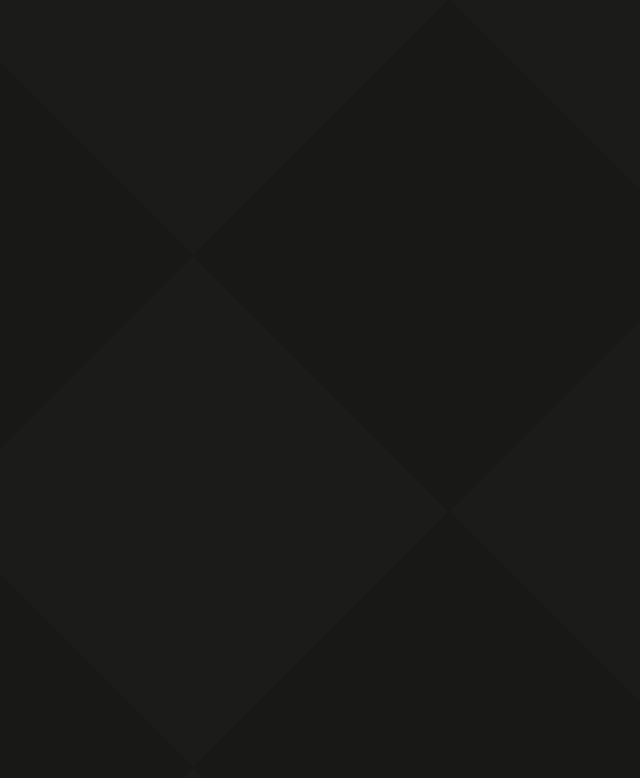
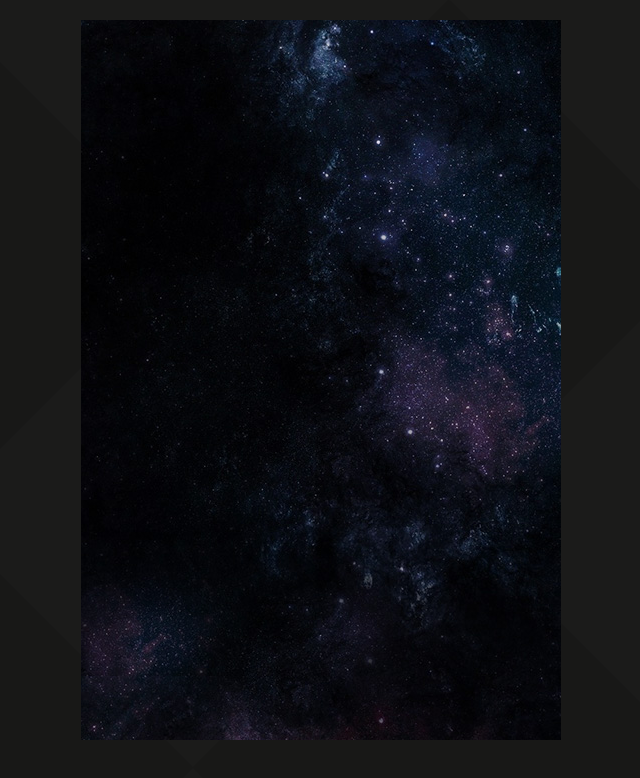
Before and after one commit to developer-karan-arora/demo-space-new, a React (Vite) app: page / in a window 1280 px wide. Shown: the top 778 px of the page, without its empty margins (319-959 px from the left). Built offline with nearby package versions, Linux system fonts and the light colour scheme.

Commit message:
added space-image

```diff
--- a/src/App.jsx
+++ b/src/App.jsx
@@ -3,7 +3,13 @@ import "./App.css";
 import "./Game.css";
 
 function App() {
-  return <div className="game-bg"></div>;
+  return (
+    <div className="game-bg">
+      <div className="game">
+        <div className="game-container"></div>
+      </div>
+    </div>
+  );
 }
 
 export default App;
--- a/src/Game.css
+++ b/src/Game.css
@@ -3,3 +3,17 @@
   width: 100vw;
   background-image: url("./assets/page.png");
 }
+.game {
+  padding-top: 20px;
+  display: flex;
+  align-items: center;
+  justify-content: center;
+  flex-direction: column;
+}
+.game-container {
+  height: 720px;
+  width: 480px;
+  background-image: url(./assets/stars.jpg);
+  background-repeat: no-repeat;
+  overflow: hidden;
+}
```
